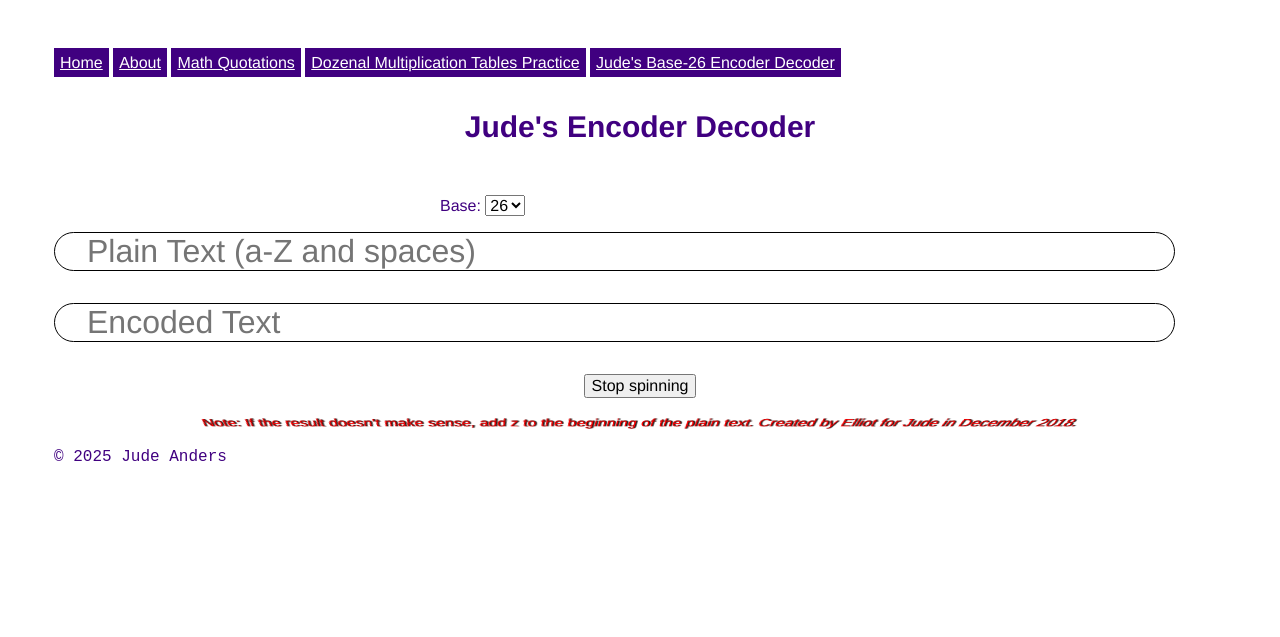
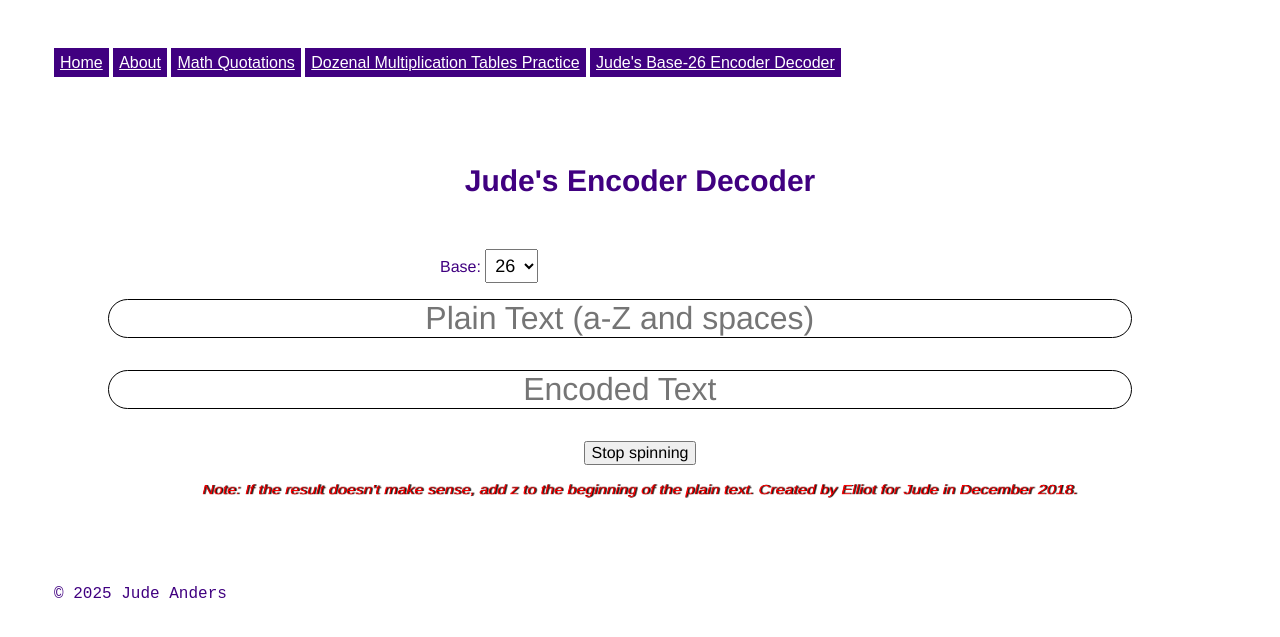
Before and after one commit to 1anderj/judeanders-website, a Jekyll site: the page built from encoder-decoder/index.html, in a window 1280 px wide. Shown: the top 637 px of the page. Built offline with Jekyll 4.4.1, drawn with Linux system fonts in a browser that asks for light colours; some web fonts are replaced.

Commit message:
encoder default style

```diff
--- a/assets/styles/encoder-decoder.css
+++ b/assets/styles/encoder-decoder.css
@@ -8,14 +8,14 @@
   margin: 0 auto;
   margin-bottom: 1em;
 }
-body
+.encoder
 {
   font-family: Helvetica, sans-serif;
   background-color: white;
   color: #400080;
   padding: 54px;
 }
-h1
+.encoder h1
 {
   text-align: center;
   font-size: 1.875rem;
@@ -40,7 +40,7 @@ h1
   margin: 0 auto;
 }
 
-body {
+.encoder body {
   perspective: 500px;
 }
 .note {
@@ -49,22 +49,6 @@ body {
   animation-timing-function: linear;
   animation-iteration-count: infinite;
   animation-duration: 50s;
-}
-
-.normal-text {
-  font-size: 1.5rem;
-}
-.menu-link {
-  color: white;
-  background-color: #400080;
-  padding: 6px;
-}
-h2 {
-  font-size: 1rem;
-  padding: 0 0 12px 0;
-}
-#footer {
-  font-family: "Chivo Mono", monospace;
 }
 @keyframes spin {
   from { transform: rotateX(0deg); }
--- a/assets/styles/styles.css
+++ b/assets/styles/styles.css
@@ -97,3 +97,66 @@ select {
     font-size: 18px;
     padding: 5px;
 }
+.input
+{
+  width: 90%;
+  font-size: 2em;
+  border-radius: 1em;
+  border: 1px solid black;
+  padding: 0 1em;
+  margin: 0 auto;
+  margin-bottom: 1em;
+}
+.encoder
+{
+  font-family: Helvetica, sans-serif;
+  background-color: white;
+  color: #400080;
+  padding: 54px;
+}
+.encoder h1
+{
+  text-align: center;
+  font-size: 1.875rem;
+  padding: 18px 0 30px 0;
+}
+.encoding-label
+{
+  display: block;
+  width: 25em;
+  margin: 0 auto;
+  margin-bottom: 1em;
+}
+.note
+{
+  color: red;
+  text-align: center;
+  font-style: italic;
+}
+.spinner-stopper
+{
+  display: block;
+  margin: 0 auto;
+}
+
+.encoder body {
+  perspective: 500px;
+}
+.note {
+  text-align: center;
+  animation-name: spin, depth;
+  animation-timing-function: linear;
+  animation-iteration-count: infinite;
+  animation-duration: 50s;
+}
+@keyframes spin {
+  from { transform: rotateX(0deg); }
+  to { transform: rotateX(-360deg); }
+}
+@keyframes depth {
+  0% { text-shadow: 0 0 black; }
+  25% { text-shadow: 1px 0 black, 2px 0 black, 3px 0 black, 4px 0 black, 5px 0 black; }
+  50% { text-shadow: 0 0 black; }
+  75% { text-shadow: -1px 0 black, -2px 0 black, -3px 0 black, -4px 0 black, -5px 0 black; }
+  100% { text-shadow: 0 0 black; }
+}
--- a/encoder-decoder/index.html
+++ b/encoder-decoder/index.html
@@ -1,7 +1,8 @@
 ---
-layout: encoder-decoder
+layout: default
 title: Base-26 Encoder Decoder
 ---
+<div class="encoder">
 <h1>Jude's Encoder Decoder</h1>
 <form>
     <label for="encoding" class="encoding-label">
@@ -18,3 +19,4 @@ title: Base-26 Encoder Decoder
     If the result doesn't make sense, add z to the beginning of the plain text.
     Created by Elliot for Jude in December 2018.
 </p>
+</div>
```
